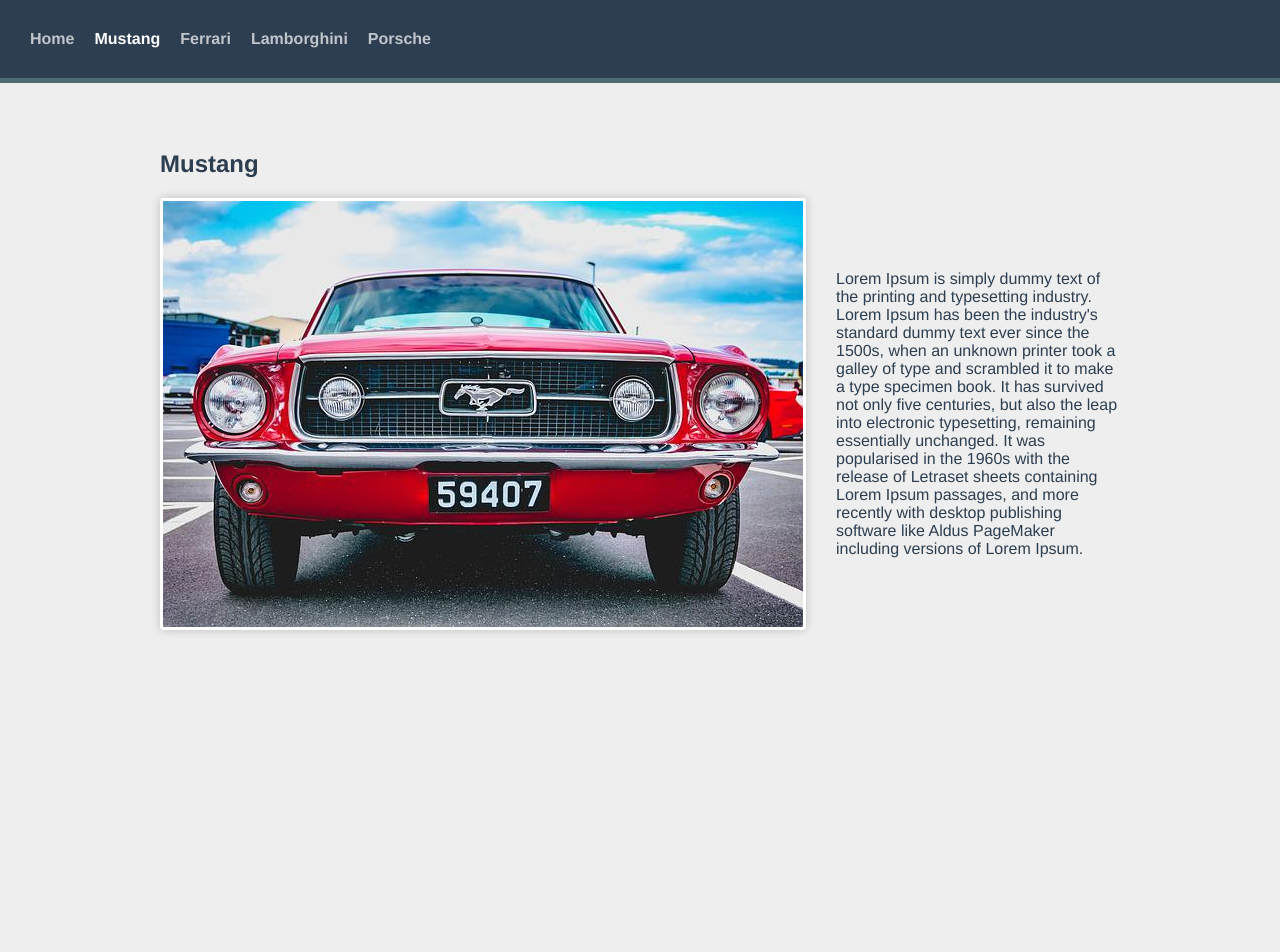
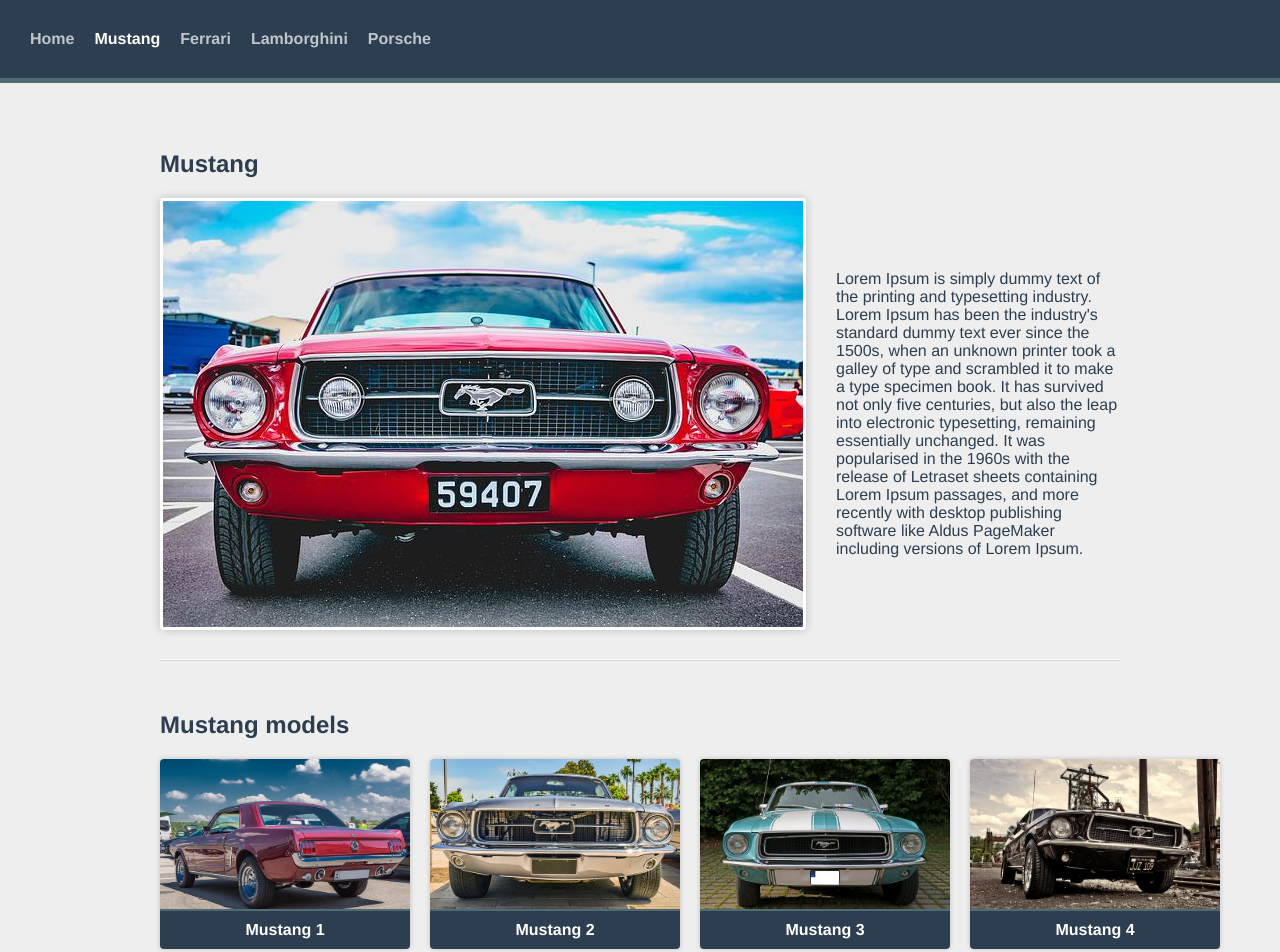
Before and after one commit to AniaSniadek/vue-routing-project, a Vue app: page /car/1/mustang in a window 1280 px wide. Shown: the top 952 px of the page. Before the commit the page ends 800 px from the top, so only its background shows below. Built offline with nearby package versions, Linux system fonts and the light colour scheme.

Commit message:
add model as chilldren

```diff
--- /dev/null
+++ b/src/components/ModelCard.vue
@@ -0,0 +1,18 @@
+<script setup lang="ts">
+import type { CarModel } from '@/models/CarModel'
+
+const props: {
+  model: CarModel.Model
+} = defineProps<{
+  model: CarModel.Model
+}>()
+</script>
+
+<template>
+  <div class="card">
+    <img :src="`/images/${props.model.img}`" :alt="props.model.name" />
+    <span class="card__text">
+      {{ props.model.name }}
+    </span>
+  </div>
+</template>
--- a/src/router/index.ts
+++ b/src/router/index.ts
@@ -14,7 +14,14 @@
   {
     path: '/car/:id/:name',
     name: 'car.view',
-    component: () => import('@/views/CarView.vue')
+    component: () => import('@/views/CarView.vue'),
+    children: [
+      {
+        path: ':model',
+        name: 'model.view',
+        component: () => import('@/views/ModelView.vue')
+      }
+    ]
   }
 ]
 
--- a/src/views/CarView.vue
+++ b/src/views/CarView.vue
@@ -1,9 +1,10 @@
 <script setup lang="ts">
-import router from '@/router'
+import { RouterView } from 'vue-router'
 import { computed, type ComputedRef } from '@vue/reactivity'
 import { useRoute, type RouteLocationNormalizedLoaded } from 'vue-router'
 import type { CarModel } from '@/models/CarModel'
 import carsData from '@/assets/data.json'
+import ModelCard from '../components/ModelCard.vue'
 
 const route: RouteLocationNormalizedLoaded = useRoute()
 const carId: ComputedRef<number> = computed<number>(() => +route.params.id)
@@ -20,4 +21,17 @@
       <p>{{ car?.description }}</p>
     </div>
   </section>
+  <section class="experiences">
+    <h2>{{ car.name }} models</h2>
+    <div class="cards">
+      <router-link
+        v-for="model in car.models"
+        :key="model.name"
+        :to="{ name: 'model.view', params: { model: model.link } }"
+      >
+        <ModelCard :model="model" />
+      </router-link>
+    </div>
+    <RouterView />
+  </section>
 </template>
--- a/src/views/Home.vue
+++ b/src/views/Home.vue
@@ -4,7 +4,6 @@
 
 <template>
   <div class="home">
-    <h1>Cars</h1>
     <div class="destinations">
       <router-link
         v-for="car in carsData.cars"
--- /dev/null
+++ b/src/views/ModelView.vue
@@ -0,0 +1,30 @@
+<script setup lang="ts">
+import carsData from '@/assets/data.json'
+import type { CarModel } from '@/models/CarModel'
+import { type ComputedRef, computed } from 'vue'
+import { type RouteLocationNormalizedLoaded, useRoute } from 'vue-router'
+
+const route: RouteLocationNormalizedLoaded = useRoute()
+const carId: ComputedRef<number> = computed<number>(() => +route.params.id)
+const car: ComputedRef<CarModel.Car> = computed<CarModel.Car>(
+  () => carsData.cars.find((car) => car.id === carId.value) as CarModel.Car
+)
+
+const modelLink: ComputedRef<string> = computed<string>(() =>
+  route.params.model.toString()
+)
+const model: ComputedRef<CarModel.Model> = computed<CarModel.Model>(
+  () =>
+    car.value.models.find(
+      (model) => model.link === modelLink.value
+    ) as CarModel.Model
+)
+</script>
+
+<template>
+  <section>
+    <h1>{{ model.name }}</h1>
+    <img :src="`/images/${model.img}`" :alt="model.name" />
+    <p>{{ model.description }}</p>
+  </section>
+</template>
```
